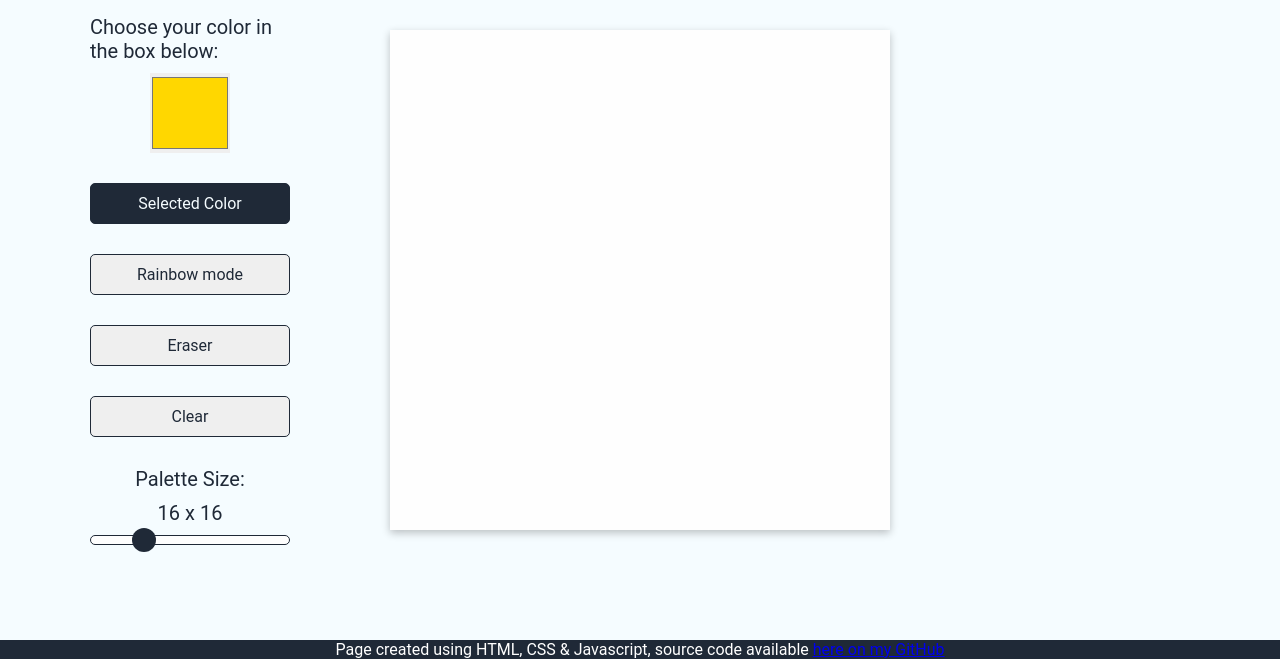
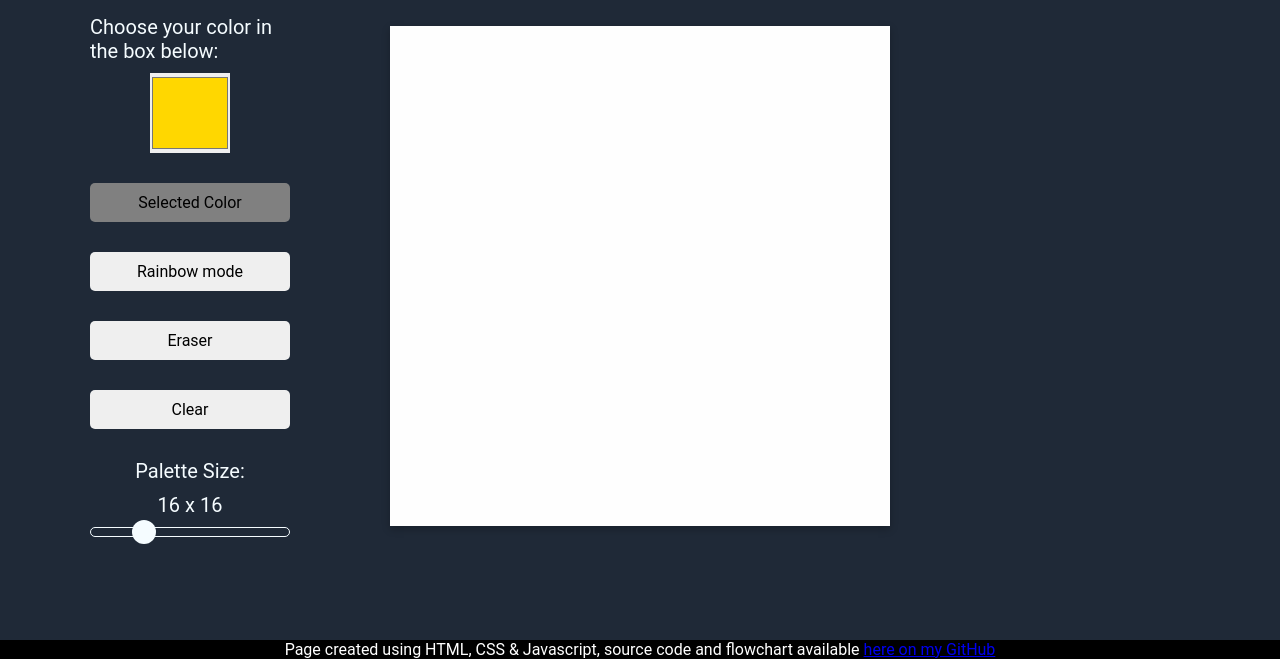
Before and after one commit to rogerqiu7/Painting-Palette, a plain HTML site: page index.html in a window 1280 px wide. Shown: the part 141-800 px from the top of the page. Drawn offline with Linux system fonts and the light colour scheme.

Commit message:
color update

```diff
--- a/index.html
+++ b/index.html
@@ -39,7 +39,7 @@
 
     <!-- footer info-->
     <footer class="footer">
-      Page created using HTML, CSS & Javascript, source code available <a href="https://github.com/rogerqiu7/Painting-Palette"> here on my GitHub </a>
+      Page created using HTML, CSS & Javascript, source code and flowchart available <a href="https://github.com/rogerqiu7/Painting-Palette"> here on my GitHub </a>
     </footer>
   </body>
 </html>
--- a/style.css
+++ b/style.css
@@ -1,22 +1,23 @@
 /* Set 3 universal colors */
 :root {
-    --primary-dark: #1F2937;
-    --primary-light: #F5FCFF;
-    --secondary-light: #fefefe;
+    --primary-white: #F5FCFF;
+    --primary-blue: #1F2937;
+    --secondary-white: #fefefe;
   }
 
 /* all elements, before and after have no padding or margin  */
   *,
   *::before,
   *::after {
+    box-sizing: border-box;
     padding: 0;
     margin: 0;
   }
 
   /* set body background color, accent color, font and line height */
   body {
-    background-color: var(--primary-light);
-    color: var(--primary-dark);
+    background-color: var(--primary-blue);
+    color: var(--primary-white);
     font-family: 'Roboto', sans-serif;
     line-height: 1.2;
   }
@@ -66,14 +67,14 @@
   /* button styling */
   button {
     padding: 10px 20px;
-    border: 1px solid var(--primary-dark);
     border-radius: 5px;
+    color: black;
   }
 
   /* set active button to dark color */
   button.active {
-    background-color: var(--primary-dark);
-    color: var(--primary-light);
+    background-color: grey;
+    color: black;
   }
 
   /* button enlargen transition speed */
@@ -103,15 +104,14 @@
   /* palette size slider appearance */
   input[type='range'] {
     -webkit-appearance: none;
-    background-color: var(--primary-light);
+    background-color: var(--primary-blue);
   }
 
   /* palette size slider style and coloring */
   input[type='range']::-webkit-slider-runnable-track {
     height: 10px;
-    border: 1px solid var(--primary-dark);
+    border: 1px solid var(--primary-white);
     border-radius: 25px;
-    background: var(--secondary-light);
   }
 
   /* palette size slider style and coloring */
@@ -121,7 +121,7 @@
     height: 24px;
     border-radius: 25px;
     margin-top: -8px;
-    background: var(--primary-dark);
+    background: var(--primary-white);
   }
 
     /* set grid style, size, color and shadow, no user selection while drawing */
@@ -129,7 +129,7 @@
     display: grid;
     width: 500px;
     height: 500px;
-    background-color: var(--secondary-light);
+    background-color: var(--secondary-white);
     box-shadow: rgba(0, 0, 0, 0.24) 0px 3px 8px;
     user-select: none;
   }
@@ -139,7 +139,7 @@ footer {
   position: absolute;
   bottom: 0;
   width: 100%;
-  background-color: #1F2937;
+  background-color: black;
   font-size: 16px;
   color: #fff;
   font-family: 'Roboto', arial;
```
